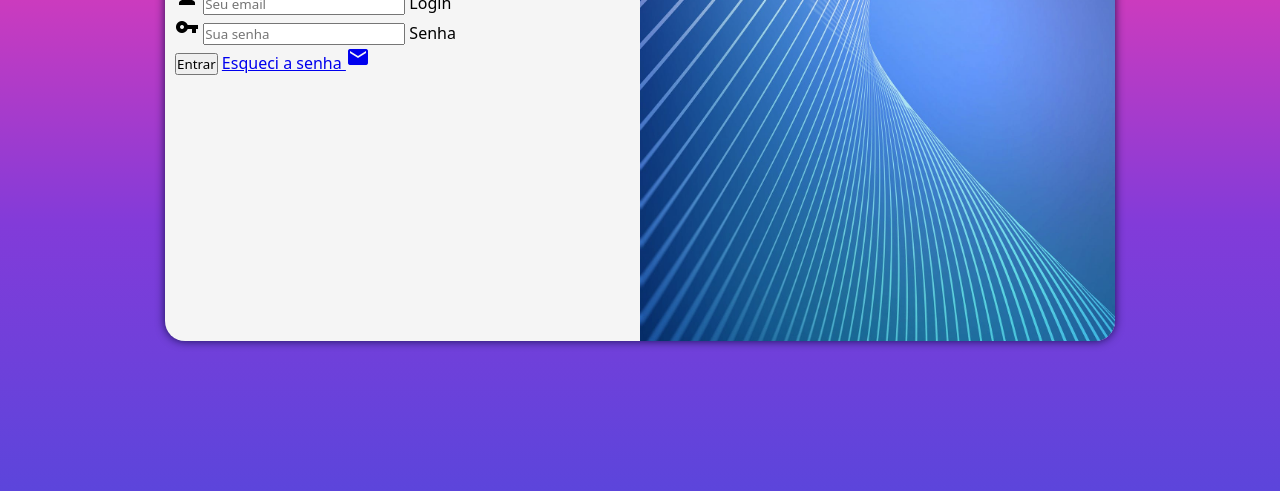
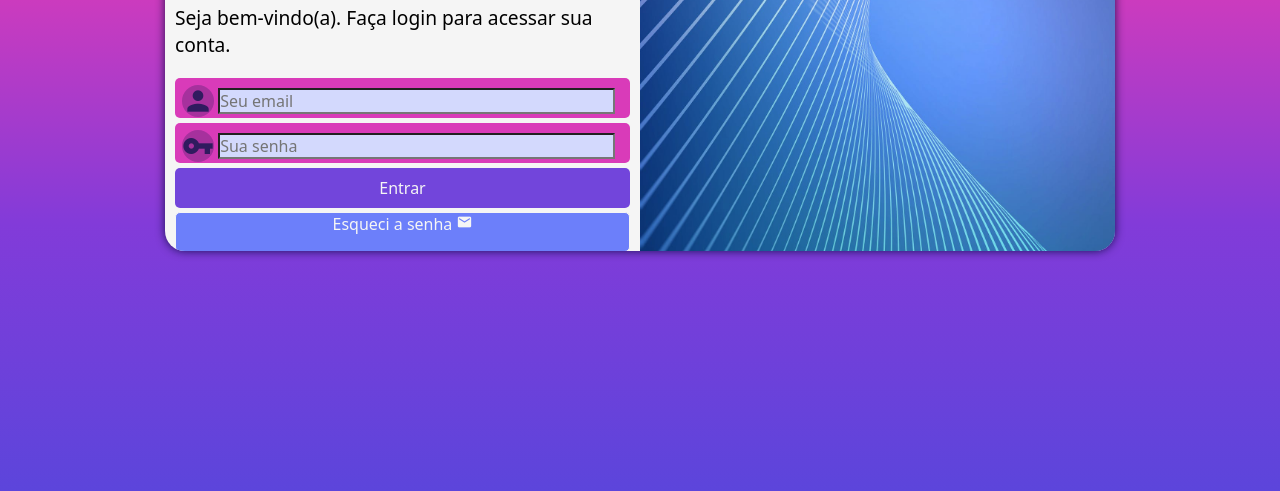
Before and after one commit to MarianaLimaFS/projeto-tela-login, a plain HTML site: page index.html in a window 1280 px wide. Shown: the part 309-800 px from the top of the page. Drawn offline with Linux system fonts and the light colour scheme.

Commit message:
estilizei o formulario

```diff
--- a/estilos/style.css
+++ b/estilos/style.css
@@ -54,3 +54,65 @@ div#form >h1{
 div#form > p{
     font-size: 0.9em;
 }
+div.campo >label{
+    display: none;
+}
+div.campo > i{
+    background-color: #311b5f4d;
+    border-radius: 50%;
+    font-size: 2em;
+}
+div.campo > input{
+    background-color: #d3d9fd;
+    font-size: 1em;
+    transform: translateY(-10px);
+    width: calc(100% - 44px);
+}
+form>div.campo{
+    display: block;
+    height: 40px;
+    border-radius: 5px;
+    margin: 5px 0px;
+    background-color:#D93BB9 ;
+    color: #301b5f;
+    padding: 7px;
+}
+form>input[type=submit]{
+    display: block;
+    font-size: 1em;
+    width: 100%;
+    height: 40px;
+    background-color: #7245db;
+    color: whitesmoke;
+    border: none;
+    border-radius: 5px;
+    cursor: pointer;
+}
+form>input[type=submit]:hover{
+    background-color:#d3d9fd ;
+    color: #823bd9;
+    border: 2px solid;
+
+}
+form>a.button{
+    display: block;
+    text-align: center;
+    font-size: 1em;
+    width: 100%;
+    height: 40px;
+    background-color: #6c7ffa;
+    color: whitesmoke;
+    border: 1px solid;
+    border-radius: 5px;
+    text-decoration: none;
+    margin-top: 4px;
+}
+form>a.button:hover{
+    background-color: #d3d9fd;
+    text-decoration: wavy;
+    color: #823bd9;
+}
+form>a.button >i{
+    font-size: 1em;
+
+}
--- a/estilos/telas.css
+++ b/estilos/telas.css
@@ -6,6 +6,7 @@
     }
     section#login{
         width: 90vw;
+        height: 280px;
     }
     section#login>div#imagem{
         float: left;
@@ -15,6 +16,7 @@
     section#login>div#form{
         float: right;
         width: 70%;
+
     }
 }
 @media screen and (min-width: 992px){
@@ -23,6 +25,7 @@
     }
     section#login{
         width: 950px;
+        height: 320px;
     }
     section#login>div#imagem{
         float: right;
@@ -35,6 +38,7 @@
     }
     div#form > p{
         font-size: 1.2em;
+        margin: 20px 0px;
     }
     div#form >h1{
         font-size: 2em;
--- a/index.html
+++ b/index.html
@@ -17,7 +17,7 @@
             </div>
             <div id="form">
                 <h1>Login</h1>
-                <p>Seja bem-vindo(a) novamento. Faça login para acessar sua conta e poder configurar seu ambiente online.</p>
+                <p>Seja bem-vindo(a). Faça login para acessar sua conta.</p>
                 <form action="login.js" method="post" autocomplete="on">
                 <div class="campo">
                     <i class="material-icons">person</i>
@@ -29,7 +29,7 @@
                     <input type="password" name="senha" id="isenha" placeholder="Sua senha" autocomplete="current-password" required minlength="8">
                     <label for="isenha">Senha</label>
                 </div>
-                <input type="submit" value="Entrar"> <a href="esqueci.html">Esqueci a senha <i class="material-icons">mail</i></a>
+                <input type="submit" value="Entrar"> <a class="button" href="esqueci.html">Esqueci a senha <i class="material-icons">mail</i></a>
             </form>
 
 
```
